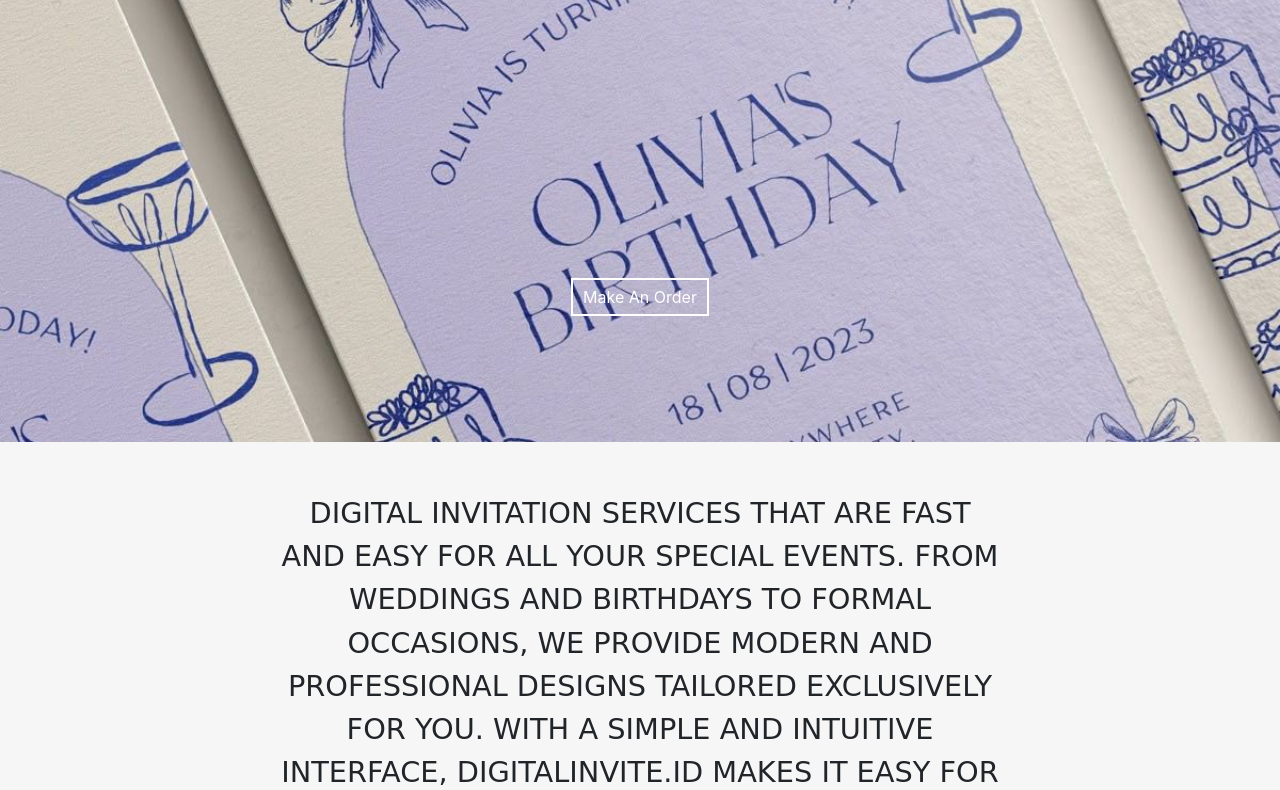
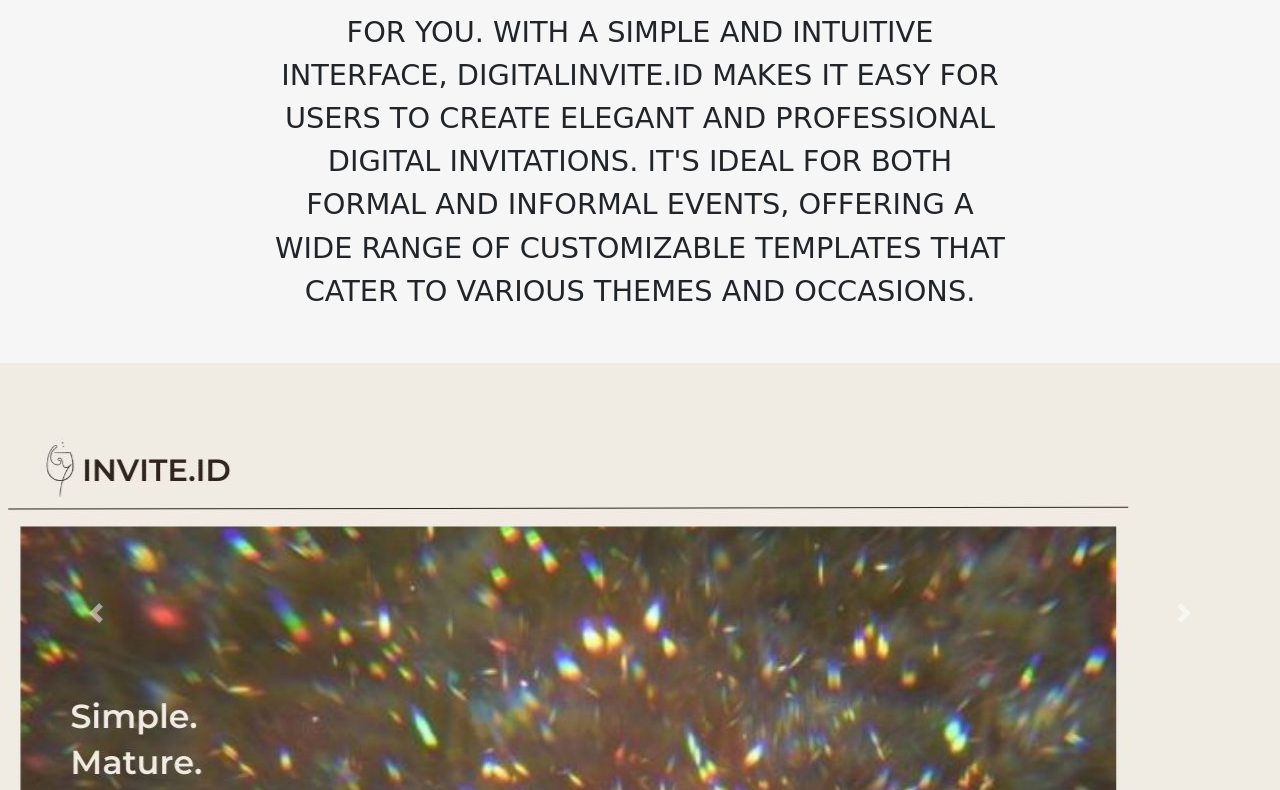
Before and after one commit to Pradz7/Digital-Invite, a plain HTML site: page index.html in a window 1280 px wide. Shown: the part 378-1168 px from the top of the page. Drawn offline with nearby package versions, Linux system fonts and the light colour scheme; a web font is replaced by a local one.

Commit message:
Update style.css

```diff
--- a/style.css
+++ b/style.css
@@ -35,7 +35,7 @@ html {
 
 /* Intro section styles */
 .section-intro {
-  height: 820px;
+  height: auto;
   background-image: url(foto1.png); /* Replace with your image path */
   background-size: cover; /* Make image cover the entire section */
   display: flex;
```
